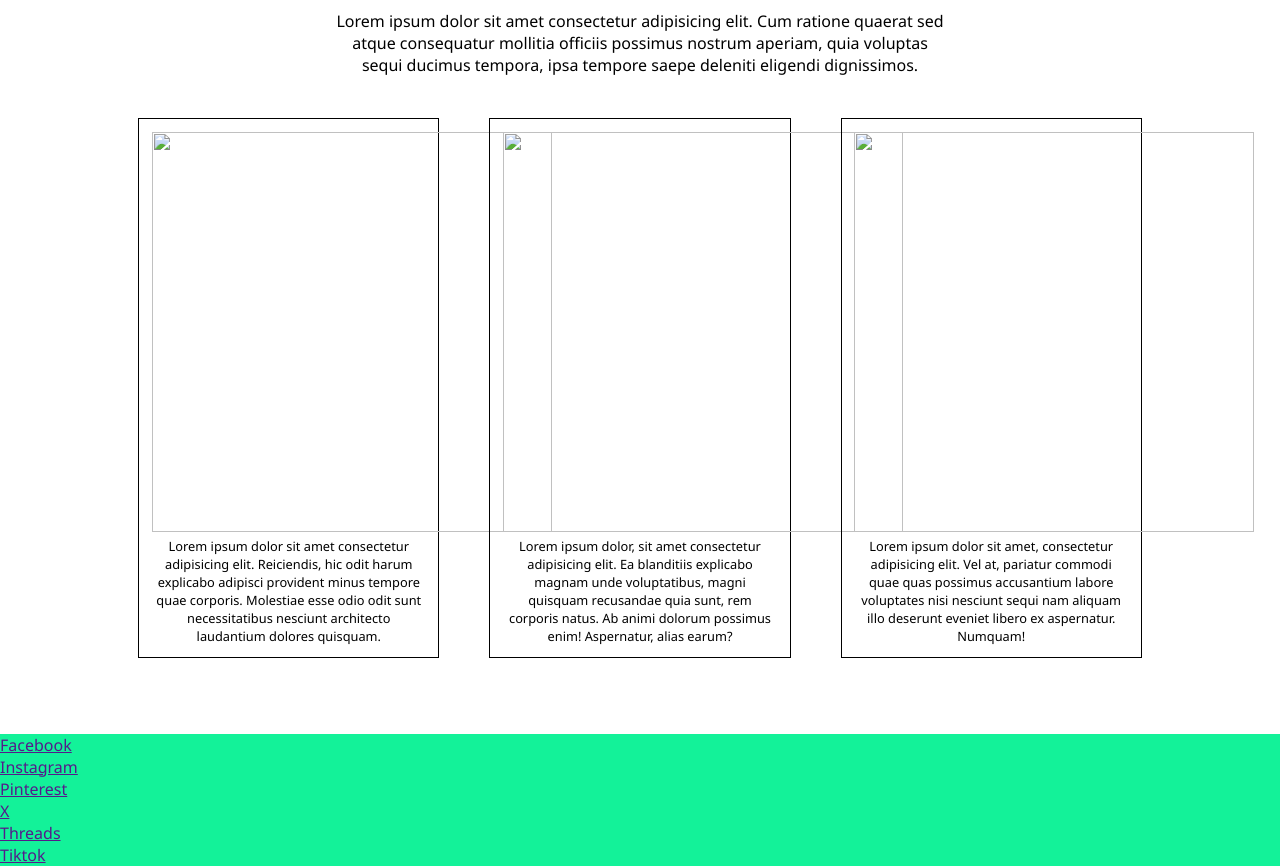
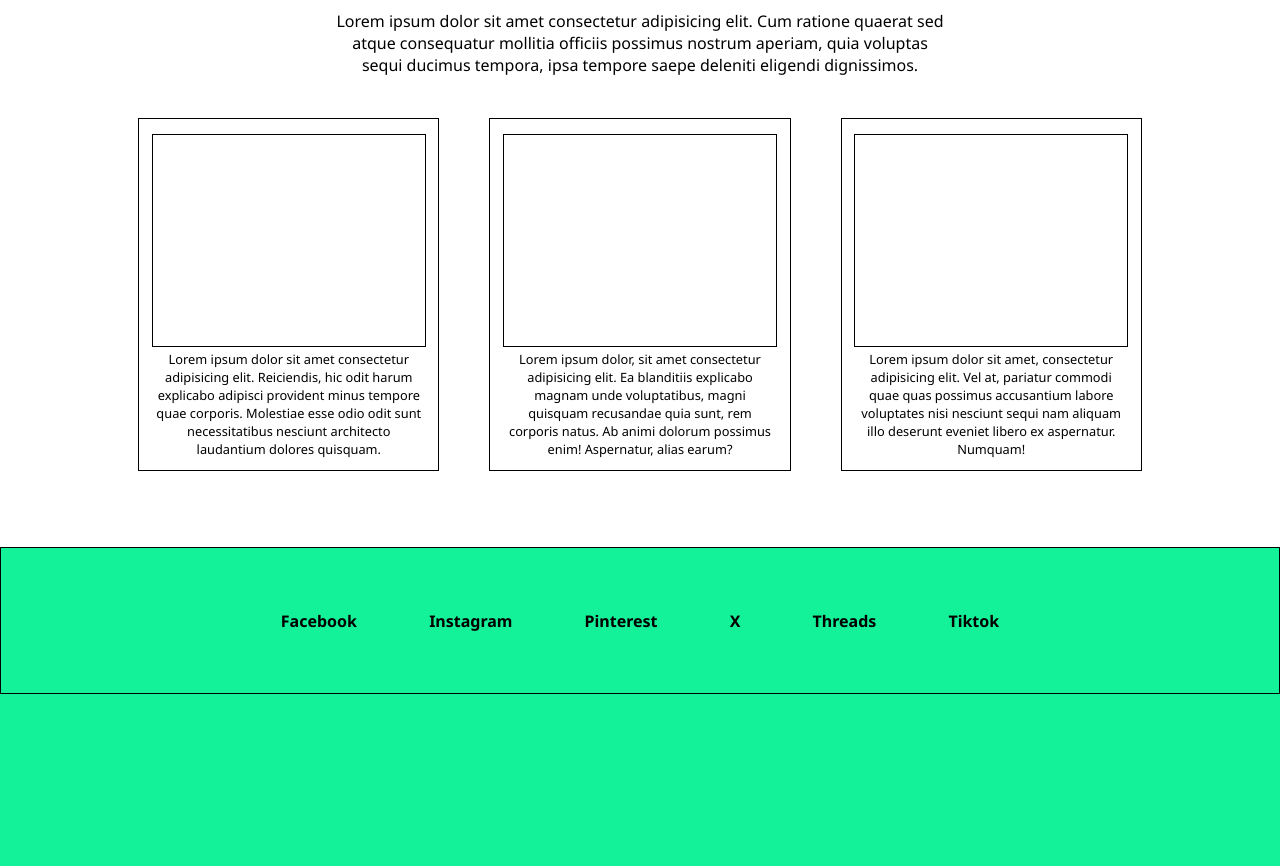
Before and after one commit to MrZudro/ProjectSENA, a plain HTML site: page Mockups/index.html in a window 1280 px wide. Shown: the part 1620-2486 px from the top of the page. After the commit the page ends 2314 px from the top, so only its background shows below. Drawn offline with Linux system fonts and the light colour scheme.

Commit message:
Terminacion de la landingPage

```diff
--- a/Mockups/index.html
+++ b/Mockups/index.html
@@ -52,15 +52,15 @@
         </div>
         <div class="galery">
             <div>
-                <img src="" alt="">
+                <div id = "imagenGalery"><img src="" alt=""></div>
                 <p>Lorem ipsum dolor sit amet consectetur adipisicing elit. Reiciendis, hic odit harum explicabo adipisci provident minus tempore quae corporis. Molestiae esse odio odit sunt necessitatibus nesciunt architecto laudantium dolores quisquam.</p>
             </div>
             <div>
-                <img src="" alt="">
+                <div id = "imagenGalery"><img src="" alt=""></div>
                 <p>Lorem ipsum dolor, sit amet consectetur adipisicing elit. Ea blanditiis explicabo magnam unde voluptatibus, magni quisquam recusandae quia sunt, rem corporis natus. Ab animi dolorum possimus enim! Aspernatur, alias earum?</p>
             </div>
             <div>
-                <img src="" alt="">
+                <div id = "imagenGalery"><img src="" alt=""></div>
                 <p>Lorem ipsum dolor sit amet, consectetur adipisicing elit. Vel at, pariatur commodi quae quas possimus accusantium labore voluptates nisi nesciunt sequi nam aliquam illo deserunt eveniet libero ex aspernatur. Numquam!</p>
             </div>
         </div>
--- a/Mockups/styles/estilosos.css
+++ b/Mockups/styles/estilosos.css
@@ -216,11 +216,51 @@ header{
     padding: 1%;
 }
 
-.galery div img{
-    height: 400px;
-    width: 400px;
+#imagenGalery{
+    border: 1px solid black;
+    margin: 1% auto;
+    width: 100%;
+}
+
+#imagenGalery img{
+    max-height: 400px;
+    min-height: 200px;
+    max-width: 400px;
+    min-height: 200px;
 }
 
 .galery div p{
     font-size: 0.8em;
 }
+
+/*Estilos del FOOTER*/
+
+footer {
+    border: 1px solid black;
+    padding: 2%;
+}
+
+footer ul{
+    display: flex;
+    flex-direction: row;
+    justify-content: center;
+    padding: 1%;
+}
+
+footer ul li{
+    margin: 2% 3%;
+    list-style: none;
+
+}
+
+footer ul li a{
+    text-decoration: none;
+    font-weight: bolder;
+    color: black;
+}
+
+footer ul li a:hover{
+    color: white;
+    text-decoration: underline;
+    transition: 1s;
+}
```
